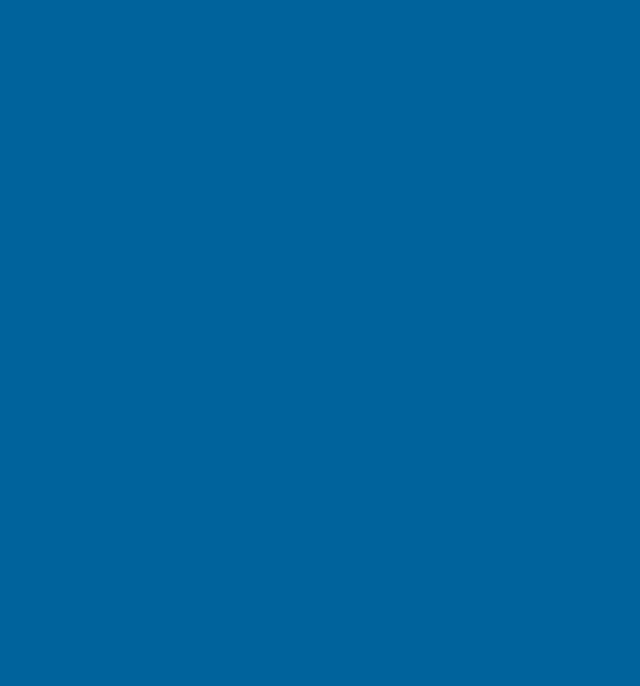
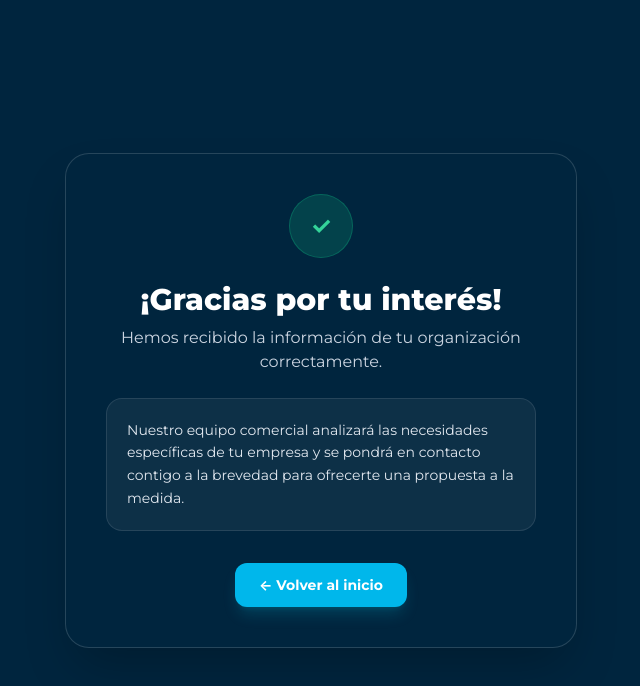
Before and after one commit to jhon-henao13/onecard-wireframe-landing, a React (Vite) app: page /gracias in a window 1280 px wide. Before the commit this address had no page. Shown: the top 686 px of the page, without its empty margins (319-959 px from the left). Built offline with nearby package versions, Linux system fonts and the light colour scheme.

Commit message:
fix: ajust thankyou, change path to /gracias

```diff
--- a/src/App.jsx
+++ b/src/App.jsx
@@ -53,8 +53,8 @@ function App() {
         }
       />
 
-      {/* Ruta /thankyou */}
-      <Route path="/thankyou" element={<ThankYou />} />
+      {/* Ruta /gracias */}
+      <Route path="/gracias" element={<ThankYou />} />
     </Routes>
   );
 }
--- a/src/components/ContactModal.jsx
+++ b/src/components/ContactModal.jsx
@@ -112,7 +112,7 @@ const ContactModal = ({ isOpen, onClose, initialEmail = '' }) => {
     console.log('Datos del Lead Registrado:', formData);
 
     onClose();
-    navigate('/thankyou', {
+    navigate('/gracias', {
       state: {
         name: `${formData.nombre} ${formData.apellido}`.trim(),
         email: formData.email
@@ -389,7 +389,7 @@ const ContactModal = ({ isOpen, onClose, initialEmail = '' }) => {
                   type="submit"
                   className="w-2/3 bg-[#00b7eb] hover:bg-[#0097DA] text-white font-bold py-3.5 rounded-xl shadow-lg shadow-cyan-500/25 transition-all"
                 >
-                  Confirmar y Agendar
+                  Enviar Solicitud
                 </button>
               </div>
             </form>
--- a/src/components/ThankYou.jsx
+++ b/src/components/ThankYou.jsx
@@ -4,48 +4,38 @@ import { useLocation, Link } from 'react-router-dom';
 
 const ThankYou = () => {
   const location = useLocation();
-  // Recuperamos el email y nombre pasado por estado, o un default
-  const { name = '', email = '' } = location.state || {};
-
-  const fullName = encodeURIComponent(name);
-  const userEmail = encodeURIComponent(email);
-  const calendlyUrl = `https://calendly.com/your-calendly-link/15min?name=${fullName}&email=${userEmail}`;
+  const { name = '' } = location.state || {};
 
   return (
     <div className="min-h-screen bg-[#00253E] text-white flex flex-col items-center justify-center p-4 sm:p-6">
-      <div className="w-full max-w-2xl bg-[#00253E] border border-white/15 rounded-3xl p-6 sm:p-8 shadow-2xl text-center space-y-4">
+      <div className="w-full max-w-lg bg-[#00253E] border border-white/15 rounded-3xl p-8 sm:p-10 shadow-2xl text-center space-y-6">
 
-        <div className="inline-flex items-center justify-center w-12 h-12 rounded-full bg-emerald-500/20 text-emerald-400 border border-emerald-500/30 mb-1">
+        <div className="inline-flex items-center justify-center w-16 h-16 rounded-full bg-emerald-500/20 text-emerald-400 border border-emerald-500/30 text-2xl font-bold mx-auto">
           ✓
         </div>
 
-        <h3 className="text-2xl font-extrabold text-white">¡Gracias por tu interés!</h3>
-        <p className="text-sm text-slate-200 leading-relaxed max-w-lg mx-auto">
-          Hemos recibido tu solicitud con éxito. Nuestro equipo comercial ya está analizando los datos de tu empresa.
-        </p>
-        <p className="text-xs sm:text-sm font-semibold text-[#00b7eb] bg-cyan-950/60 border border-cyan-500/30 p-3 rounded-xl max-w-lg mx-auto">
-          ¿Quieres agilizar el proceso? Agenda directamente tu Llamada de Diagnóstico Gratuita (15 min) con un especialista corporativo en el calendario de abajo.
-        </p>
-
-        {/* Contenedor Calendly */}
-        <div className="w-full h-[480px] rounded-2xl overflow-hidden border border-white/15 bg-white/5 mt-4">
-          <iframe
-            src={calendlyUrl}
-            width="100%"
-            height="100%"
-            frameBorder="0"
-            title="Calendly Scheduling"
-          />
+        <div className="space-y-2">
+          <h1 className="text-3xl font-extrabold text-white">¡Gracias por tu interés{name ? `, ${name}` : ''}!</h1>
+          <p className="text-slate-300 text-sm sm:text-base leading-relaxed">
+            Hemos recibido la información de tu organización correctamente.
+          </p>
         </div>
 
-        <div className="pt-4">
+        <div className="bg-white/5 border border-white/10 rounded-2xl p-5 text-left space-y-2">
+          <p className="text-sm text-slate-200 leading-relaxed">
+            Nuestro equipo comercial analizará las necesidades específicas de tu empresa y se pondrá en contacto contigo a la brevedad para ofrecerte una propuesta a la medida.
+          </p>
+        </div>
+
+        <div className="pt-2">
           <Link
             to="/"
-            className="inline-block text-xs text-slate-400 hover:text-white underline transition-colors"
+            className="inline-flex items-center gap-2 bg-[#00b7eb] hover:bg-[#0097DA] text-white font-bold px-6 py-3 rounded-xl shadow-lg shadow-cyan-500/20 transition-all text-sm"
           >
-            ← Volver a la página principal
+            ← Volver al inicio
           </Link>
         </div>
+
       </div>
     </div>
   );
```
